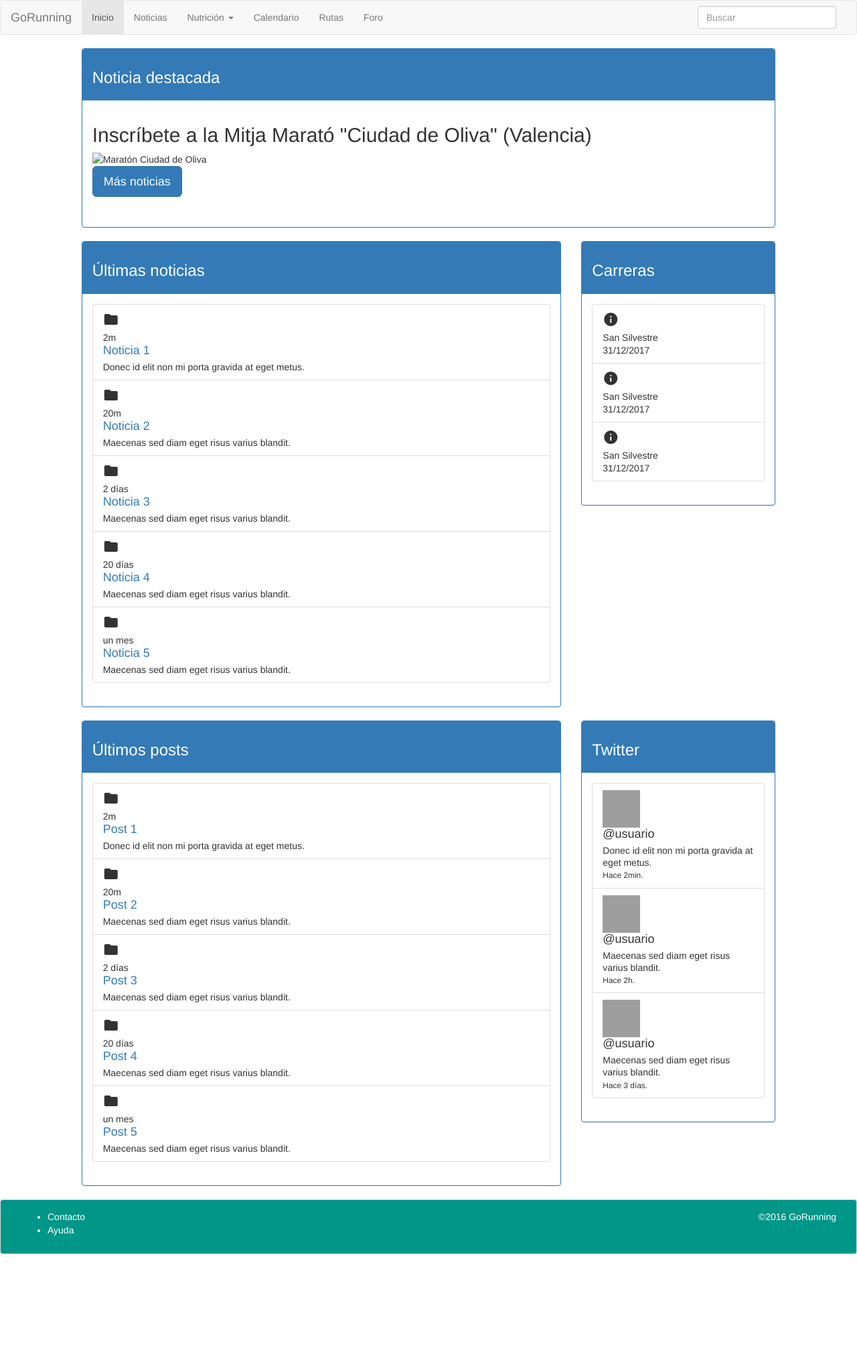
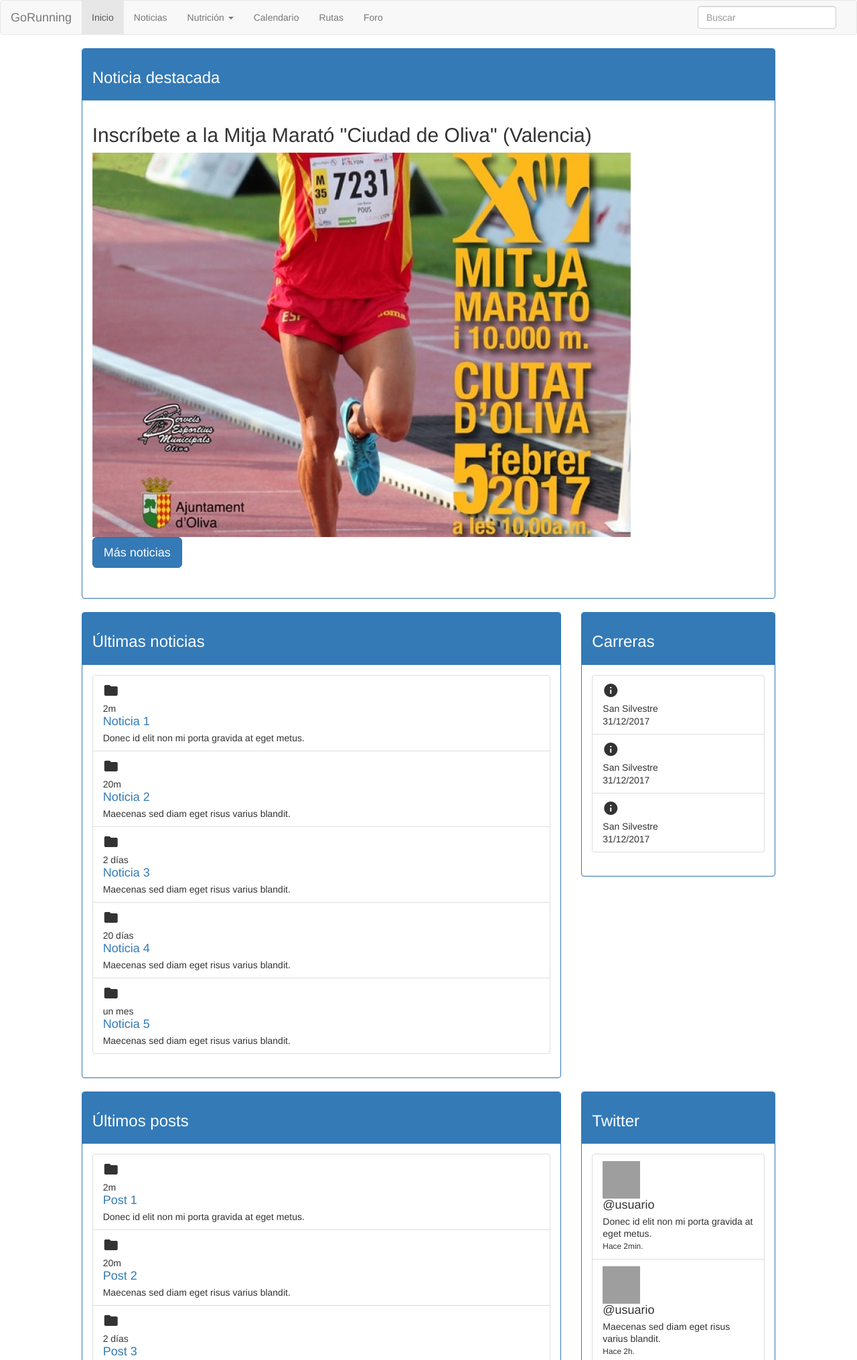
Before and after one commit to Fonsu/gorunning-horizontal-prototype, a plain HTML site: page index.html in a window 1280 px wide. Shown: the top 2031 px of the page at 67% size. Before the commit the page ends 1873 px from the top, so only its background shows below. Drawn offline with nearby package versions, Linux system fonts and the light colour scheme; the site is published under a folder, as on GitHub Pages, so addresses that start at the root find nothing; grey boxes are pictures that could not be loaded.

Commit message:
Fixed routes, minor fixes, cleaned up

```diff
--- a/index.html
+++ b/index.html
@@ -7,7 +7,7 @@
     <meta name="viewport" content="width=device-width, initial-scale=1">
 
     <!-- Material Design fonts -->
-    <link href="/fonts/roboto.css" rel="stylesheet">
+    <link href="./fonts/roboto.css" rel="stylesheet">
     <link href="https://fonts.googleapis.com/icon?family=Material+Icons" rel="stylesheet">
 
     <!-- Javascript -->
@@ -22,7 +22,7 @@
     <!-- Bootstrap Material Design -->
     <link href="https://cdnjs.cloudflare.com/ajax/libs/bootstrap-material-design/0.5.10/css/bootstrap-material-design.min.css" rel="stylesheet">
     <link href="https://cdnjs.cloudflare.com/ajax/libs/bootstrap-material-design/0.5.10/css/ripples.min.css" rel="stylesheet">
-    <link href="/css/custom.css" rel="stylesheet">
+    <link href="./css/custom.css" rel="stylesheet">
 
     <title>GoRunning</title>
 </head>
@@ -68,7 +68,7 @@
         <div class="panel-body">
             <div class="jumbotron" style="background-color:white; padding: 0 0 0 0;">
                 <h2>Inscríbete a la Mitja Marató "Ciudad de Oliva" (Valencia)</h2>
-                <img class="img-responsive" src="/img/maraton.jpg" alt="Maratón Ciudad de Oliva"/>
+                <img class="img-responsive" src="./img/maraton.jpg" alt="Maratón Ciudad de Oliva"/>
                 <p><a href="noticias.html" class="btn btn-primary btn-lg">Más noticias</a></p>
             </div>
             <div id="source-button" class="btn btn-primary btn-xs" style="display: none;">&lt; &gt;</div>
@@ -280,8 +280,6 @@
         </div>
     </div>
 </div>
-
-<script>document.write('<script src="http://' + (location.host || 'localhost').split(':')[0] + ':8080/livereload.js?snipver=1"></' + 'script>');</script>
 <footer>
     <script>
         $( document ).ready(function() {
@@ -296,7 +294,7 @@
                     <li>Ayuda</li>
                 </ul>
             </div>
-            <div class="pull-right">©2016 GoRunning</div>
+            <div class="pull-right">©2017 GoRunning</div>
         </div>
     </div>
 </footer>
```
Also changed, not shown: calendario.html (+4 -6 lines), consejos.html (+2 -3 lines), dietas.html (+2 -3 lines), foro.html (+2 -3 lines), noticias.html (+3 -4 lines), productos.html (+2 -3 lines), rutas.html (+2 -3 lines).
